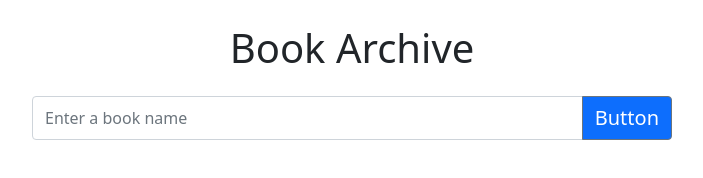
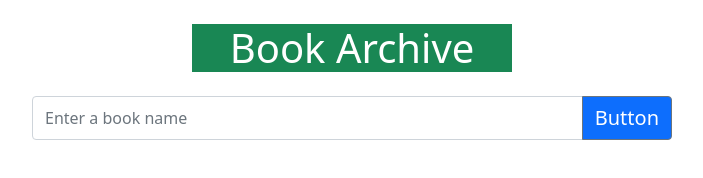
Before and after one commit to FaiusNahin/Book_Archive_Website, a plain HTML site: page index.html in a window 1280 px wide. Shown: the whole page, without its empty margins (288-991 px from the left). Drawn offline with nearby package versions, Linux system fonts and the light colour scheme.

Commit message:
Second Commit

```diff
--- a/index.html
+++ b/index.html
@@ -12,7 +12,7 @@
 </head>
 
 <body>
-    <h1 class="text-center my-4">Book Archive</h1>
+    <h1 class="text-center my-4 bg-success text-white w-25 mx-auto">Book Archive</h1>
     <!-- Search Field -->
     <div class="input-group mb-3 w-50 mx-auto">
         <input id="search-field" type="text" class="form-control" placeholder="Enter a book name"
```
